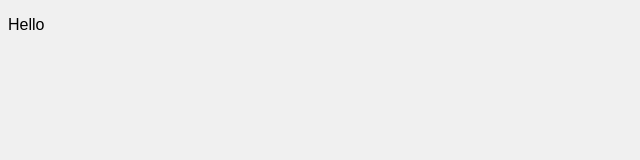
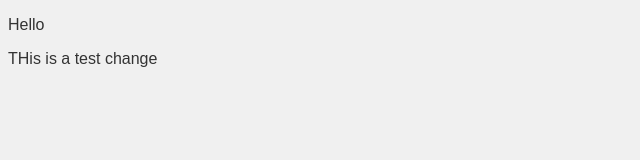
Before and after one commit to younissk/git-tutorial, a plain HTML site: page index.html in a window 1280 px wide. Shown: the whole page, without its empty margins (0-640 px from the left). Drawn offline with Linux system fonts and the light colour scheme.

Commit message:
Made some small style changes

```diff
--- a/index.html
+++ b/index.html
@@ -5,5 +5,7 @@
     </head>
   <body>
     <p>Hello</p>
+
+    <p>THis is a test change</p>
   </body>
 </html>
--- a/styles.css
+++ b/styles.css
@@ -3,3 +3,8 @@ body {
     background-color: #f0f0f0;
     font-family: Arial, sans-serif;
 }
+
+p {
+    color: #333;
+    font-size: 16px;
+}
```
